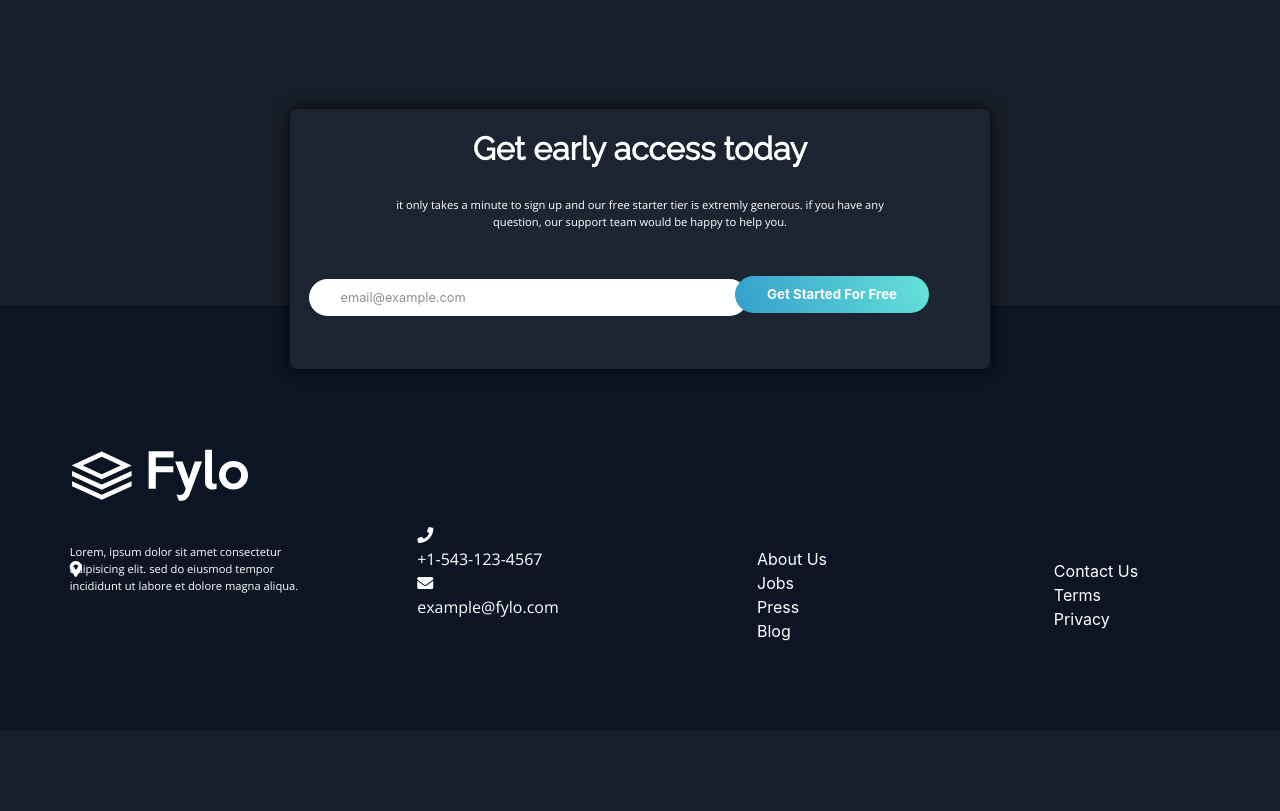
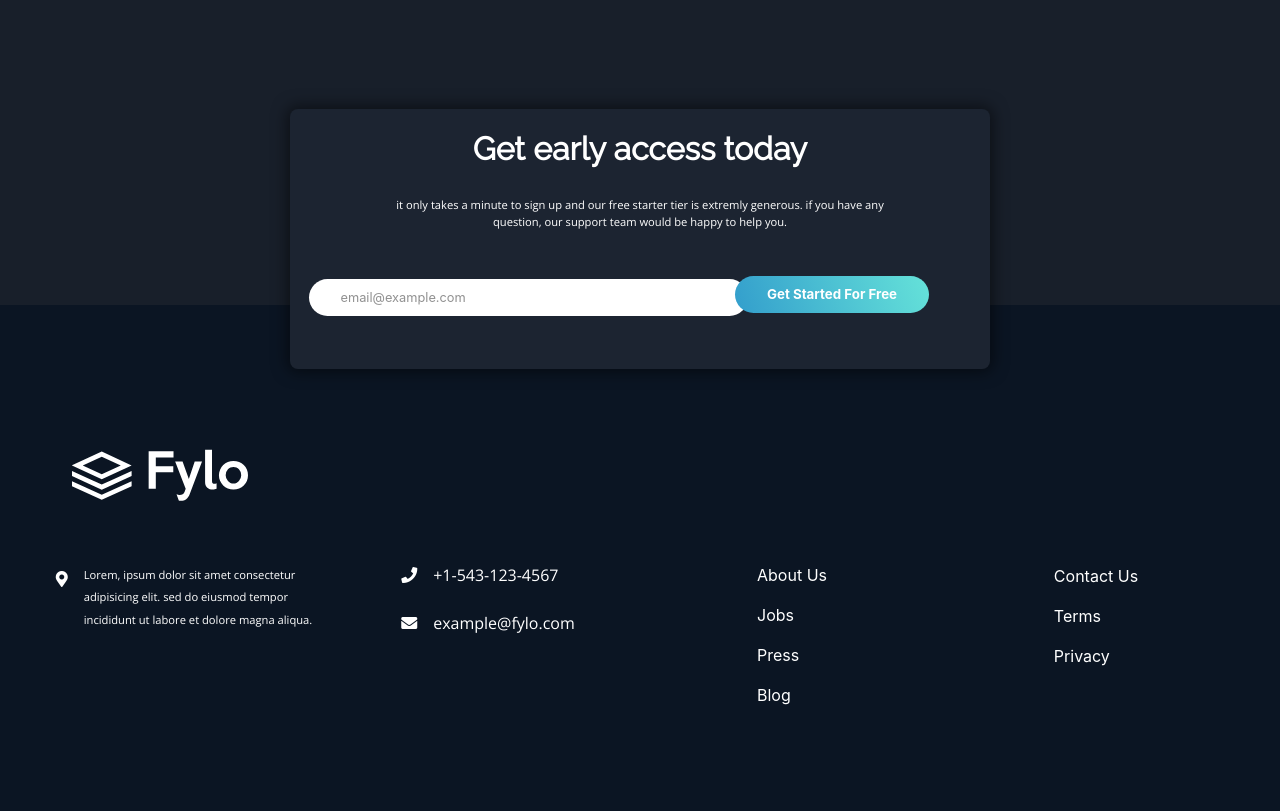
Before and after one commit to mike-swe/fylo-dark-theme-landing-page, a plain HTML site: page index.html in a window 1280 px wide. Shown: the part 2314-3125 px from the top of the page. Before the commit the page ends 3045 px from the top, so only its background shows below. Drawn offline with nearby package versions, Linux system fonts and the light colour scheme.

Commit message:
aligned the footer and added icons

```diff
--- a/index.html
+++ b/index.html
@@ -166,7 +166,7 @@
                     <li>Blog</li>
                 </ul>
             </div>
-            <div class="bottom-nav">
+            <div class="bottom-nav" id="footer-nav-2">
                 <ul>
                     <li>Contact Us</li>
                     <li>Terms</li>
--- a/style-dir/style.scss
+++ b/style-dir/style.scss
@@ -215,6 +215,7 @@ footer
     .location > p
     {
         font-size: .7rem;
+        line-height: 2;
         transform: translateY(-2.3rem);
     }
 
@@ -223,8 +224,39 @@ footer
         transform: translateY(-1.5rem);
     }
 
+    .contact >.phone
+    {
+        transform: translateY(-1.5rem);
+    }
+
     .bottom-nav > ul
     {
         display: block;
     }
+
+    .bottom-nav > ul li
+    {
+        margin: 1rem 0;
+    }
+
+    #footer-nav-2
+    {
+        transform: translateY(-1.2rem);
+    }
+
+    .location, .phone, .email
+    {
+        display: flex;
+       align-items: center;
+    }
+
+    i
+    {
+        margin-right: 1rem;
+    }
+
+    .location > i
+    {
+        transform: translateY(-3.5rem);
+    }
 }
```
Also changed, not shown: dist/style.css, 1 other file.
